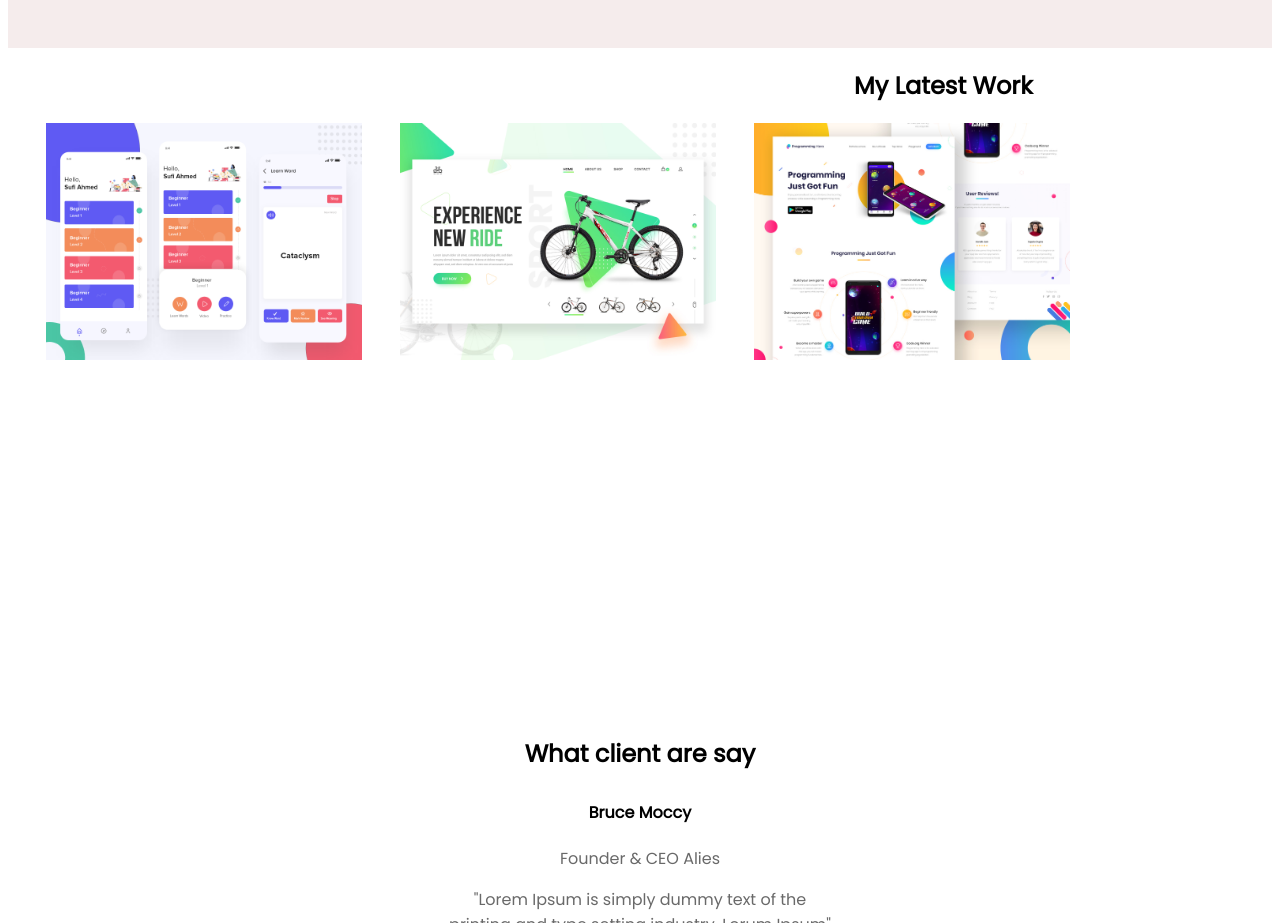
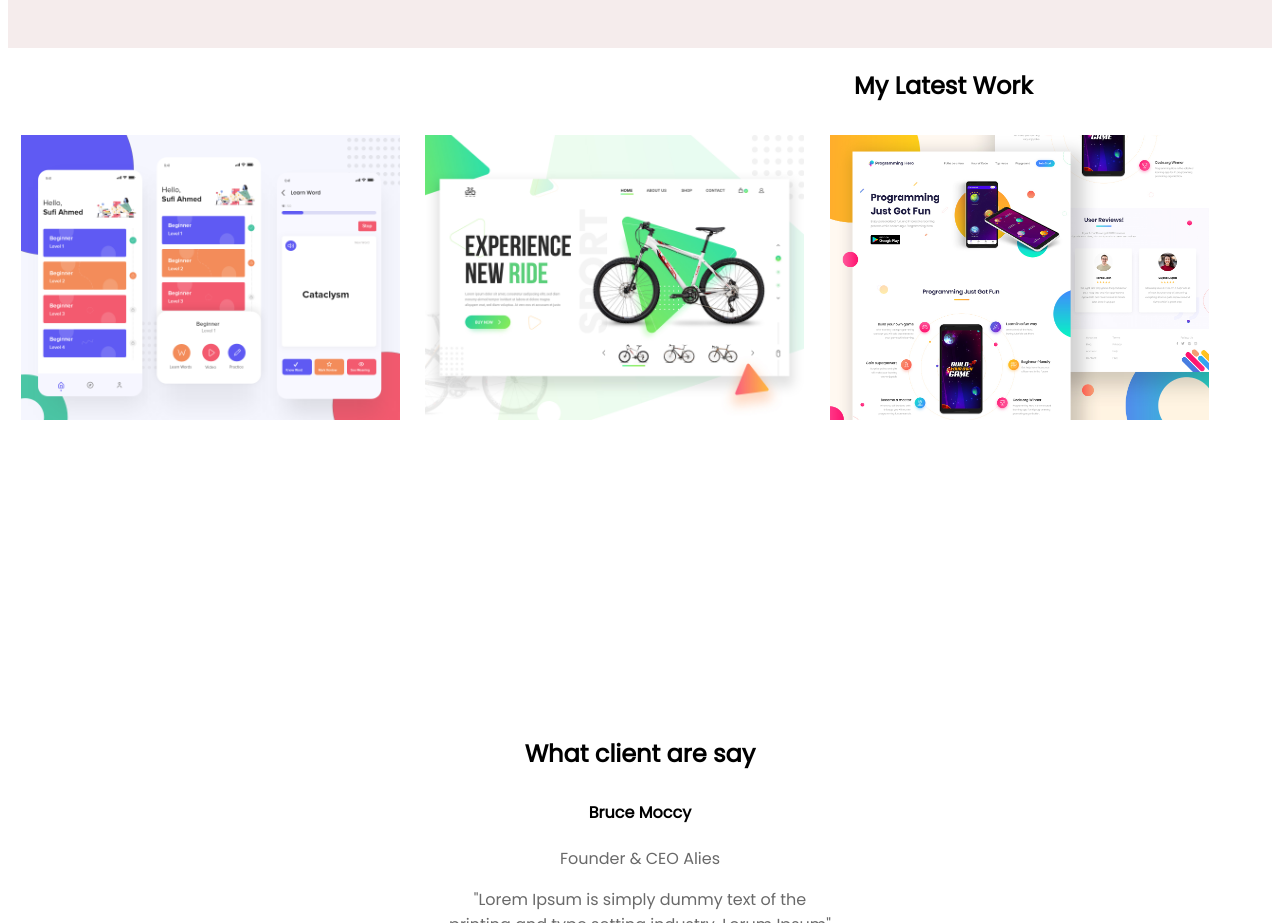
Before and after one commit to Naimulweb/first-assaignment, a plain HTML site: page index.html in a window 1280 px wide. Shown: the part 1260-2183 px from the top of the page. Drawn offline with Linux system fonts and the light colour scheme.

Commit message:
portfolio done

```diff
--- a/style.css
+++ b/style.css
@@ -28,13 +28,12 @@ p{
 }
 .link-button{
     text-decoration: none;
-    background-image: linear-gradient(45deg, rgb(253, 42, 87);
-    padding-bottom: 10px 20px, red);
+    background-image: linear-gradient(45deg), rgb(253, 42, 87);
+    padding-bottom: 10px 20px, red;
     background-color: rgb(253, 42, 87);
     padding: 10px 20px;
     border-radius: 5px;
     color: white;
-    font-width: 700;
 }
 #color{
     background-color: rgb(245, 236, 236);
@@ -43,9 +42,9 @@ p{
     text-align: center;
 }
 .work-area img{
-    width: 25%;
+    width: 30%;
     float: left;
-    margin-left: 3%;
+    margin: 1%;
 }
 #fine{
     text-align: center;
```
